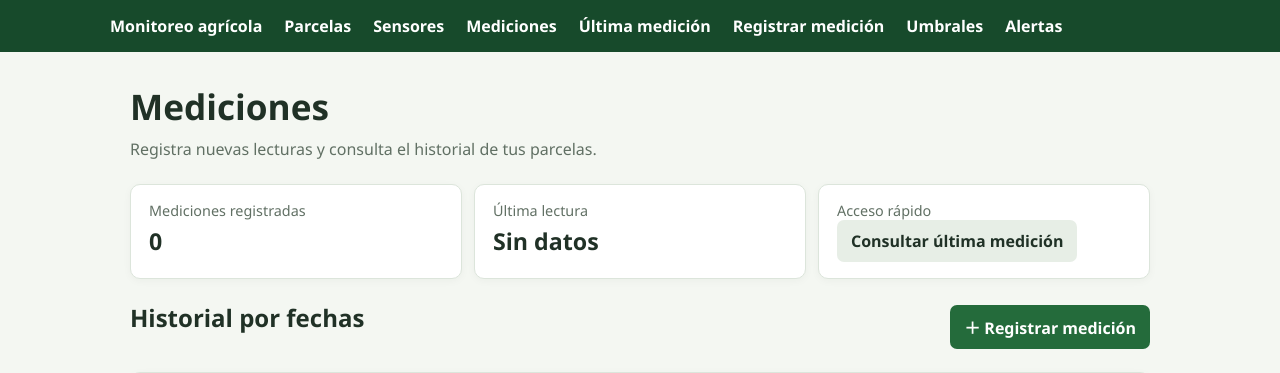
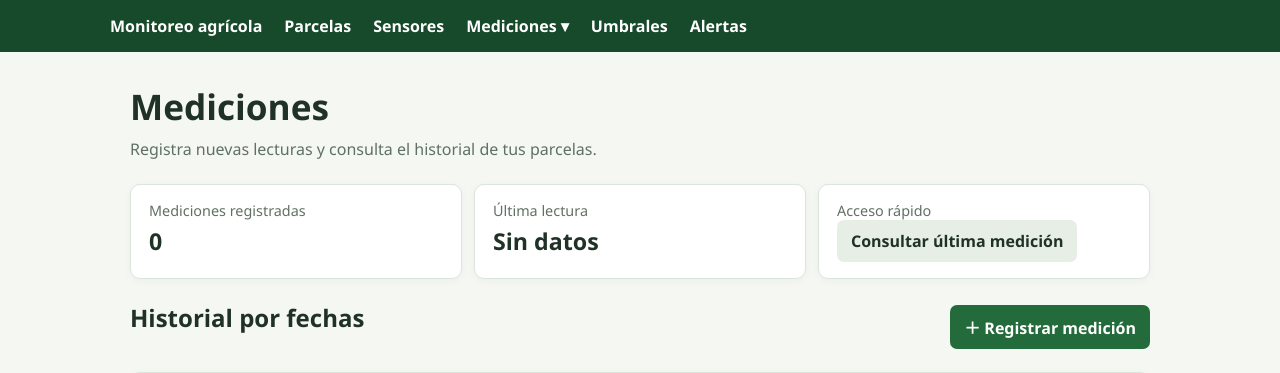
Before and after one commit to Danny-Andy/monitoreo-agricultura-precision, a Flask app: page /mediciones/ in a window 1280 px wide. Shown: the top 373 px of the page. Run offline with Flask 3, Linux system fonts and the light colour scheme; data that the repository does not hold is empty.

Commit message:
Agrupa opciones de mediciones en el menú

```diff
--- a/src/templates/base.html
+++ b/src/templates/base.html
@@ -21,6 +21,15 @@
         .nav-links { display: flex; align-items: center; gap: 22px; flex-wrap: wrap; }
         nav a { color: white; text-decoration: none; font-weight: 700; }
         nav a:hover { text-decoration: underline; }
+        .nav-dropdown { position: relative; }
+        .nav-dropdown summary { color: white; font-weight: 700; cursor: pointer; list-style: none; }
+        .nav-dropdown summary::-webkit-details-marker { display: none; }
+        .nav-dropdown summary::after { content: " ▾"; }
+        .nav-menu { position: absolute; z-index: 10; top: calc(100% + 12px); left: -12px;
+            display: grid; min-width: 220px; padding: 8px; gap: 2px; background: white;
+            border: 1px solid var(--borde); border-radius: 8px; box-shadow: 0 6px 18px #19331b24; }
+        .nav-menu a { color: var(--texto); padding: 9px 10px; border-radius: 5px; }
+        .nav-menu a:hover { background: #edf4eb; text-decoration: none; }
         main { max-width: 1060px; margin: 30px auto; padding: 0 20px 40px; }
         h1 { margin: 0 0 8px; font-size: clamp(1.6rem, 4vw, 2.2rem); }
         h2 { margin-top: 0; }
@@ -88,9 +97,14 @@
             <a href="{{ url_for('parcelas.listar') }}">Monitoreo agr&iacute;cola</a>
             <a href="{{ url_for('parcelas.listar') }}">Parcelas</a>
             <a href="{{ url_for('sensores.listar') }}">Sensores</a>
-            <a href="{{ url_for('mediciones.historial') }}">Mediciones</a>
-            <a href="{{ url_for('mediciones.ultima') }}">&Uacute;ltima medici&oacute;n</a>
-            <a href="{{ url_for('mediciones.registrar') }}">Registrar medici&oacute;n</a>
+            <details class="nav-dropdown">
+                <summary>Mediciones</summary>
+                <div class="nav-menu">
+                    <a href="{{ url_for('mediciones.historial') }}">Historial de mediciones</a>
+                    <a href="{{ url_for('mediciones.ultima') }}">&Uacute;ltima medici&oacute;n</a>
+                    <a href="{{ url_for('mediciones.registrar') }}">Registrar medici&oacute;n</a>
+                </div>
+            </details>
             <a href="{{ url_for('umbrales.listar') }}">Umbrales</a>
             <a href="{{ url_for('alertas.listar') }}">Alertas</a>
         </div>
```
